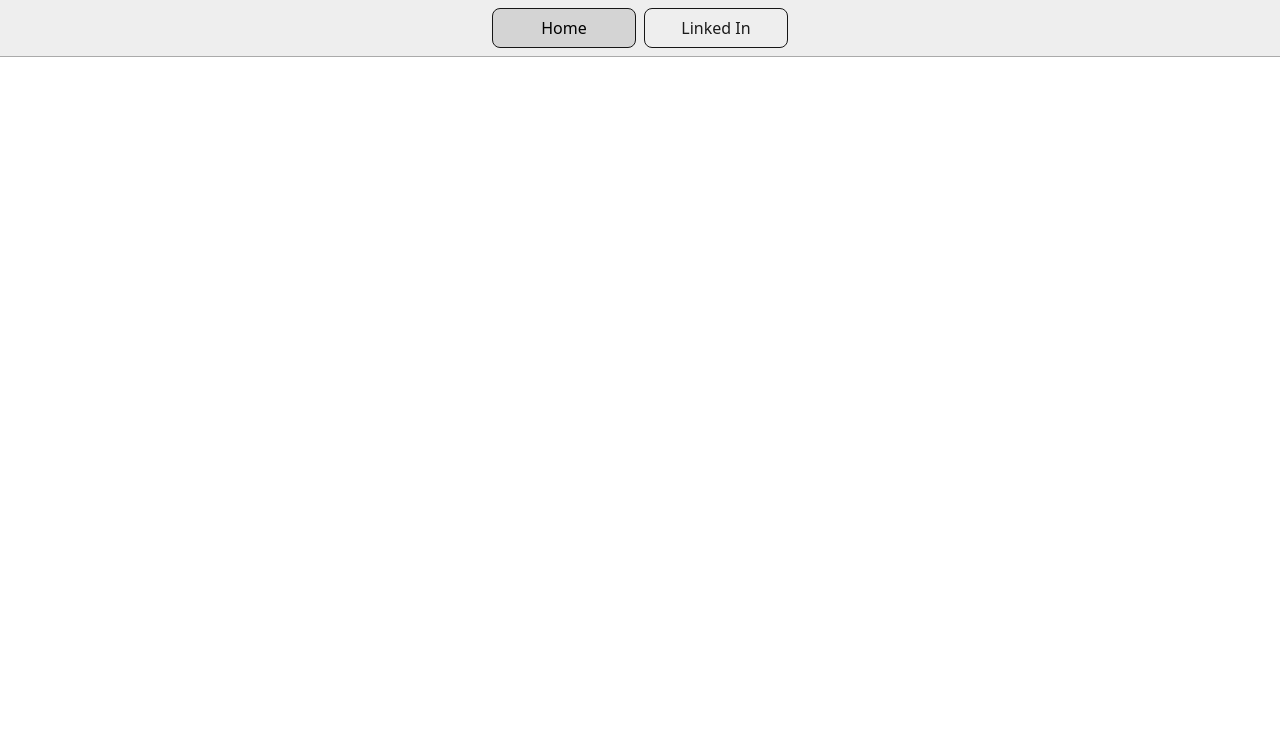
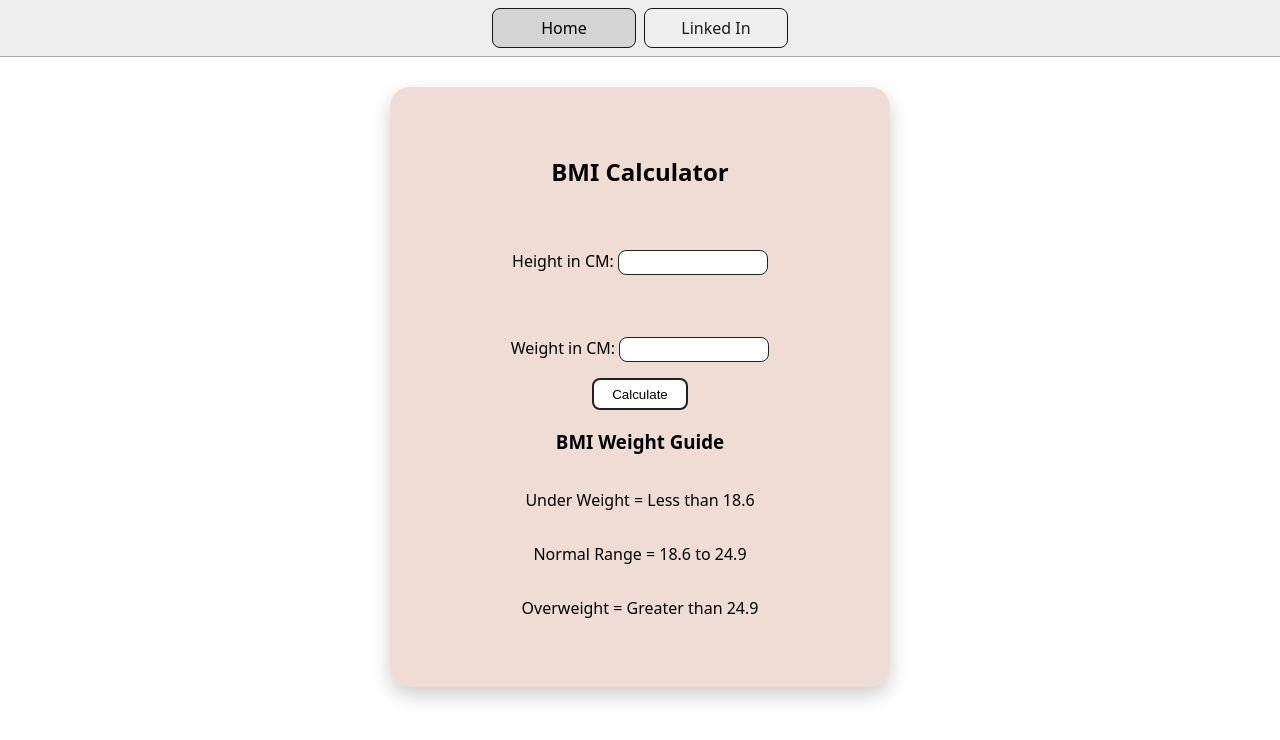
Before and after one commit to sahil-patel620/JavaScript, a plain HTML site: page Mini_Projects/02_BMI_Calculator/BMI_calculator.html in a window 1280 px wide. Drawn offline with Linux system fonts and the light colour scheme.

Commit message:
bmi calculator

```diff
--- a/Mini_Projects/02_BMI_Calculator/BMI_calculator.css
+++ b/Mini_Projects/02_BMI_Calculator/BMI_calculator.css
@@ -0,0 +1,53 @@
+.container{
+    display: flex;
+    flex-direction: column;
+    align-items: center;
+    justify-content: center;
+    background-color: rgb(239, 221, 213);
+    border-radius: 20px;
+    width: 500px;
+    height: 600px;
+    margin: auto;
+    margin-top: 30px;
+    box-shadow: 0 8px 20px rgba(0, 0, 0, 0.2);
+
+}
+
+#height,
+#weight {
+  width: 150px;
+  height: 25px;
+  margin-top: 30px;
+  border: #212121 solid 1px;
+  border-radius: 8px;
+  transition: background-color 0.3s ease, transform 0.3s ease, box-shadow 0.3s ease;
+}
+
+input:hover{
+    box-shadow: 0 8px 12px rgba(0, 0, 0, 0.2);
+    background-color: #ddd;
+    transform: scale(1.01);
+}
+
+#results {
+    font-size: 35px;
+    margin-left: 90px;
+    margin-top: 20px;
+    color: rgb(241, 241, 241);
+}
+
+button{
+    height: 2rem;
+    width: 6rem;
+    border: solid 2px #212121;
+    border-radius: 8px;
+    background-color: rgb(255, 255, 255);
+    transition: background-color 0.3s ease, transform 0.3s ease,
+    box-shadow 0.3s ease;
+}
+
+button:hover{
+    background-color: #ddd;
+    transform: scale(1.03);
+    box-shadow: 0 8px 12px grey;
+}
--- a/Mini_Projects/02_BMI_Calculator/BMI_calculator.html
+++ b/Mini_Projects/02_BMI_Calculator/BMI_calculator.html
@@ -12,8 +12,16 @@
         <a href="../" id="home" aria-current="page">Home</a>
         <a href="" target="_blank">Linked In</a>
     </nav>
-    <div>
-
+    <div class="container">
+        <h1>BMI Calculator</h1>
+        <p><label>Height in CM: </label><input type="text" id="height"></p>
+        <p><label>Weight in CM: </label><input type="text" id="weight"></p>
+        <button type="submit">Calculate</button>
+        <div class="results"></div>
+        <h3>BMI Weight Guide</h3>
+        <p>Under Weight = Less than 18.6</p>
+        <p>Normal Range = 18.6 to 24.9</p>
+        <p>Overweight = Greater than 24.9</p>
     </div>
     <script src="BMI_calculator.js"></script>
 </body>
--- a/Mini_Projects/style.css
+++ b/Mini_Projects/style.css
@@ -30,6 +30,11 @@ nav a{
     text-align: center;
     text-decoration: none;
     color: #1b1b1b;
+    transition:all 0.3 ease;
+}
+nav a:hover{
+    transform: scale(1.01);
+    background-color: rgb(238, 216, 188);
 }
 
 nav a[aria-current='page']{
```
